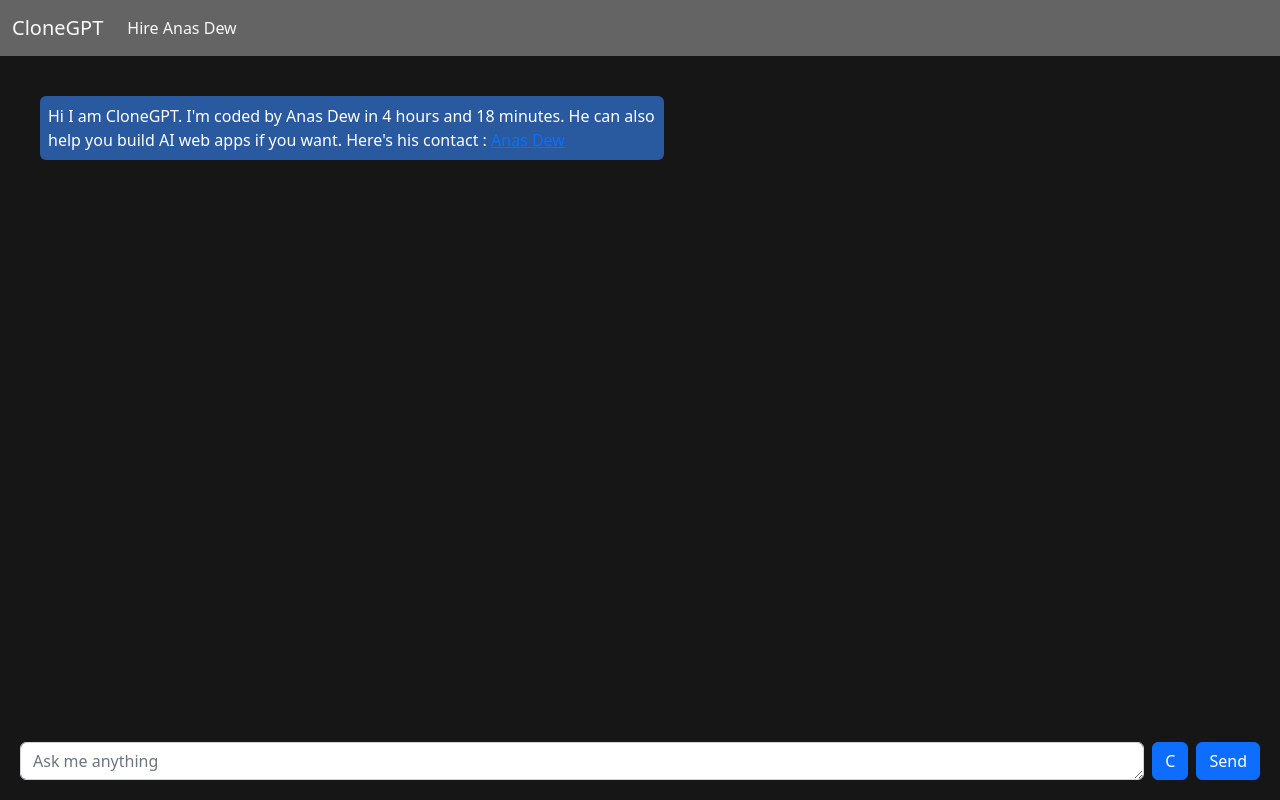
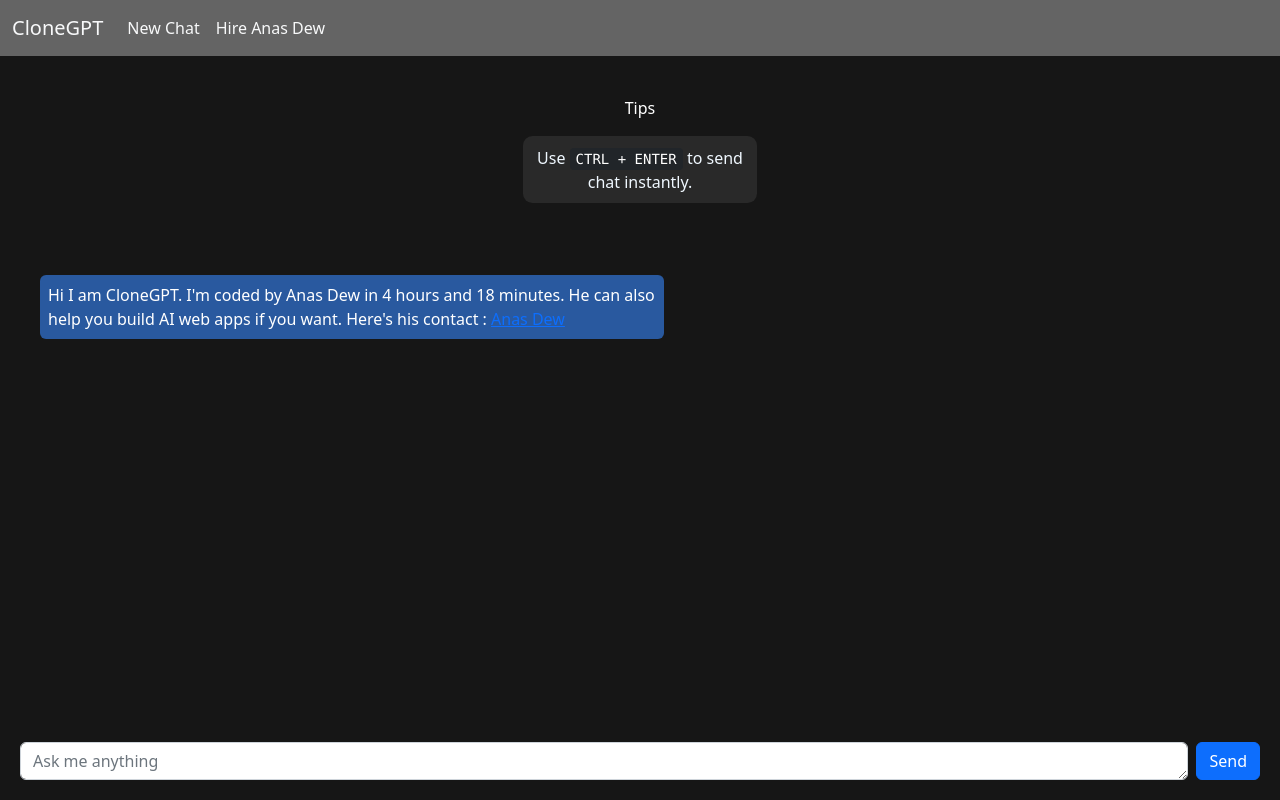
Before and after one commit to Anas-Dew/chatgpt-clone, a React (Create React App) app: page / in a window 1280 px wide. Built offline with nearby package versions, Linux system fonts and the light colour scheme.

Commit message:
tips added

```diff
--- a/src/App.js
+++ b/src/App.js
@@ -2,12 +2,13 @@
 import Chat from './components/Chat';
 import Navbar from './components/Navbar';
 import { BrowserRouter as Router, Route, Routes } from 'react-router-dom'
-
+import Tips from './components/Tips'
 function App() {
   return (
     <>
       <Router>
         <Navbar heading="CloneGPT"/>
+        <Tips/>
         <Routes>
           <Route exact path='/' element={<Chat/>}></Route>
           <Route exact path='/chat' element={<Chat/>}></Route>
--- a/src/components/Chat.js
+++ b/src/components/Chat.js
@@ -1,8 +1,9 @@
-import React, { useRef } from 'react'
+import React, { useRef, useState } from 'react'
 /* eslint-disable */
 const Chat = () => {
     const audioSendRef = useRef(null);
     const audioGotRef = useRef(null);
+    const [AIChat, setAIChat] = useState('AI is writing...')
     const AddToChat = () => {
         let chatBox = document.getElementById('chat-box');
         let currentText = document.getElementById('chat-input').value
@@ -15,6 +16,10 @@
             chatBox.lastChild.textContent = currentText
             document.getElementById('chat-input').value = ""
             chatBox.scrollTop = chatBox.scrollHeight;
+            setTimeout(() => {
+                SendChat()
+            }, 1000)
+            // setAIChat('...')
             getChat("https://api.openai.com/v1/completions", currentText)
         }
     }
@@ -25,10 +30,10 @@
 
     }
 
-    const SendChat = (text) => {
+    const SendChat = () => {
         let chatBox = document.getElementById('chat-box');
         audioGotRef.current.play()
-        chatBox.innerHTML += `<div id='chat-pop' style='background-color:#29599f !important' class='slide-top p-2 m-4 text-white rounded'>${text}</div>`
+        chatBox.innerHTML += `<div id='chat-pop' style='background-color:#29599f !important' class='slide-top p-2 m-4 text-white rounded'>${AIChat}</div>`
         // chatBox.lastChild.textContent = text
     }
 
@@ -52,7 +57,7 @@
             data => {
                 let response = data['choices'][0]['text'];
                 console.log(response);
-                SendChat(response)
+                document.getElementById('chat-box').lastChild.innerHTML = response
             }
         )
     }
@@ -78,7 +83,7 @@
                         }
                     }}
                         type="text" className="m-1 rounded form-control" placeholder='Ask me anything' id="chat-input" />
-                    <button onClick={ClearChat} type="submit" className="m-1 rounded btn btn-primary">C</button>
+                    {/* <button onClick={ClearChat} type="submit" className="m-1 rounded btn btn-primary">Clear</button> */}
                     <button onClick={AddToChat} id='send' type="submit" className="m-1 rounded btn btn-primary">Send</button>
                 </div>
             </div>
--- a/src/components/Navbar.js
+++ b/src/components/Navbar.js
@@ -13,6 +13,9 @@
                 <div className="collapse navbar-collapse" id="navbarNav">
                     <ul className="navbar-nav">
                         <li className="nav-item">
+                            <a className="nav-link text-light" rel='noreferrer noopener' href="/">New Chat</a>
+                        </li>
+                        <li className="nav-item">
                             <a className="nav-link text-light" rel='noreferrer noopener' target={'_blank'} href="http://anasdew.tech/">Hire Anas Dew</a>
                         </li>
                     </ul>
--- /dev/null
+++ b/src/components/Tips.js
@@ -0,0 +1,18 @@
+import React from 'react'
+
+function FAQs() {
+
+    return (
+        <div id='faq-block' className='d-flex text-center justify-content-center'>
+            <div className='d-flex flex-column align-items-center m-3'>
+                <i style={{ scale: "1.2" }} className="mt-3 fa-solid fa-wand-magic-sparkles"></i>
+                <p className='mt-2 text-white'>Tips</p>
+                <div className='d-flex flex-column align-items-center'>
+                    <p id='faq-1' className='faq-content'>Use <kbd>CTRL + ENTER</kbd> to send chat instantly.</p>
+                </div>
+            </div>
+        </div>
+    )
+}
+
+export default FAQs
--- a/src/index.css
+++ b/src/index.css
@@ -70,3 +70,15 @@
     max-width: 50%;
     width: auto;
 }
+
+.faq-content {
+    color: aliceblue;
+    width: 70%;
+    background-color: rgb(41, 41, 41);
+    padding: 0.6rem;
+    border-radius: 0.6rem;
+}
+
+.faq-content:hover {
+    background-color: rgb(14, 14, 14);
+}
```
